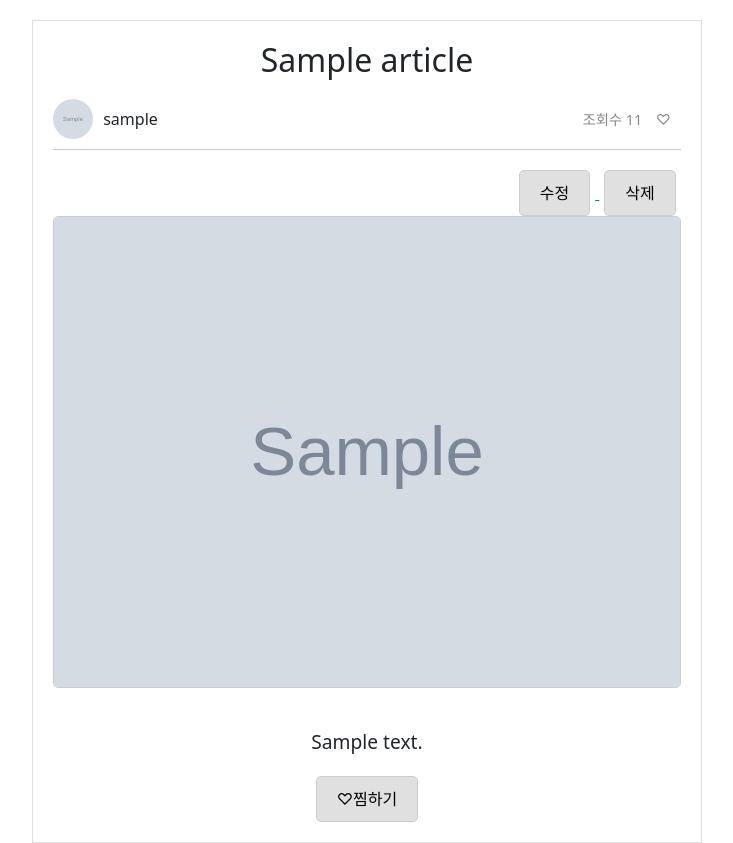
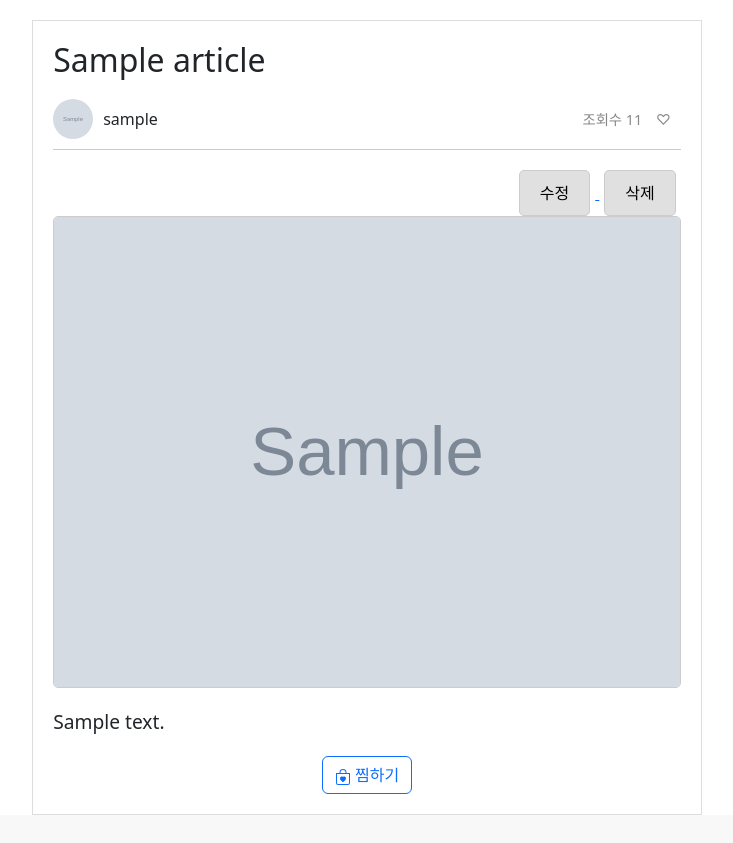
Before and after one commit to yunlowell/ifj, a Django app: page /products/1/ in a window 1280 px wide. Shown: the part 44-887 px from the top of the page, without its empty margins (273-1006 px from the left). After the commit the page ends 859 px from the top, so only its background shows below. Run offline with Django 4.2, Linux system fonts and the light colour scheme; tables that the repository leaves empty hold one stand-in row (values such as "Sample post"); grey boxes marked "Sample" are stand-in pictures.

Commit message:
css 찜하기 버튼 스타일 변경, 제목 및 내용 왼쪽정렬

```diff
--- a/products/templates/products/product_detail.html
+++ b/products/templates/products/product_detail.html
@@ -11,7 +11,7 @@
     }
 
     .article-detail h2 {
-        text-align: center;
+        text-align: left;
         font-size: 2em;
         margin-bottom: 20px;
     }
@@ -63,7 +63,7 @@
     .article-detail p.content {
         font-size: 1.2em;
         margin-bottom: 20px;
-        text-align: center;
+        text-align: left;
     }
 
     .article-footer {
@@ -92,21 +92,6 @@
         margin-top: 20px;
     }
 
-    .article-footer2 button,
-    .article-footer2 input[type="submit"] {
-        background-color: #e0e0e0;
-        border: 1px solid #ccc;
-        padding: 10px 20px;
-        margin: 0 5px;
-        font-size: 1em;
-        border-radius: 5px;
-        cursor: pointer;
-    }
-
-    .article-footer2 button:hover,
-    .article-footer2 input[type="submit"]:hover {
-        background-color: #d0d0d0;
-    }
 </style>
 
 <div class="article-detail">
@@ -138,15 +123,26 @@
     {% if article.image %}
     <img src="{{ article.image.url }}" alt="Product Image" class="article-image">
     {% endif %}
+    <p class="content">{{ article.content }}</p>
     <div class="article-footer2">
-        <p class="content">{{ article.content }}</p>
         <form action="{% url "articles:like" article.pk %}" method="POST" style="display: inline;">
             {% csrf_token %}
             {% if request.user in article.like_users.all %}
-                    <input type="submit" value="♡찜풀기">
+                <button type="submit" class="btn btn-outline-danger">
+                    <svg xmlns="http://www.w3.org/2000/svg" width="16" height="16" fill="currentColor" class="bi bi-bag-heart-fill" viewBox="0 0 16 16">
+                        <path d="M11.5 4v-.5a3.5 3.5 0 1 0-7 0V4H1v10a2 2 0 0 0 2 2h10a2 2 0 0 0 2-2V4zM8 1a2.5 2.5 0 0 1 2.5 2.5V4h-5v-.5A2.5 2.5 0 0 1 8 1m0 6.993c1.664-1.711 5.825 1.283 0 5.132-5.825-3.85-1.664-6.843 0-5.132"/>
+                    </svg>
+                    찜풀기
+                </button>
             {% else %}
-                    <input type="submit" value="♡찜하기">
+                <button type="submit" class="btn btn-outline-primary">
+                    <svg xmlns="http://www.w3.org/2000/svg" width="16" height="16" fill="currentColor" class="bi bi-bag-heart" viewBox="0 0 16 16">
+                        <path fill-rule="evenodd" d="M10.5 3.5a2.5 2.5 0 0 0-5 0V4h5zm1 0V4H15v10a2 2 0 0 1-2 2H3a2 2 0 0 1-2-2V4h3.5v-.5a3.5 3.5 0 1 1 7 0M14 14V5H2v9a1 1 0 0 0 1 1h10a1 1 0 0 0 1-1M8 7.993c1.664-1.711 5.825 1.283 0 5.132-5.825-3.85-1.664-6.843 0-5.132"/>
+                    </svg>
+                    찜하기
+                </button>
             {% endif %}
         </form>
     </div>
+
 {% endblock content %}
```
Also changed, not shown: media/images/화면_캡처_2024-08-14_215127.png (added). Lines whose indentation alone changed are shown as unchanged.
